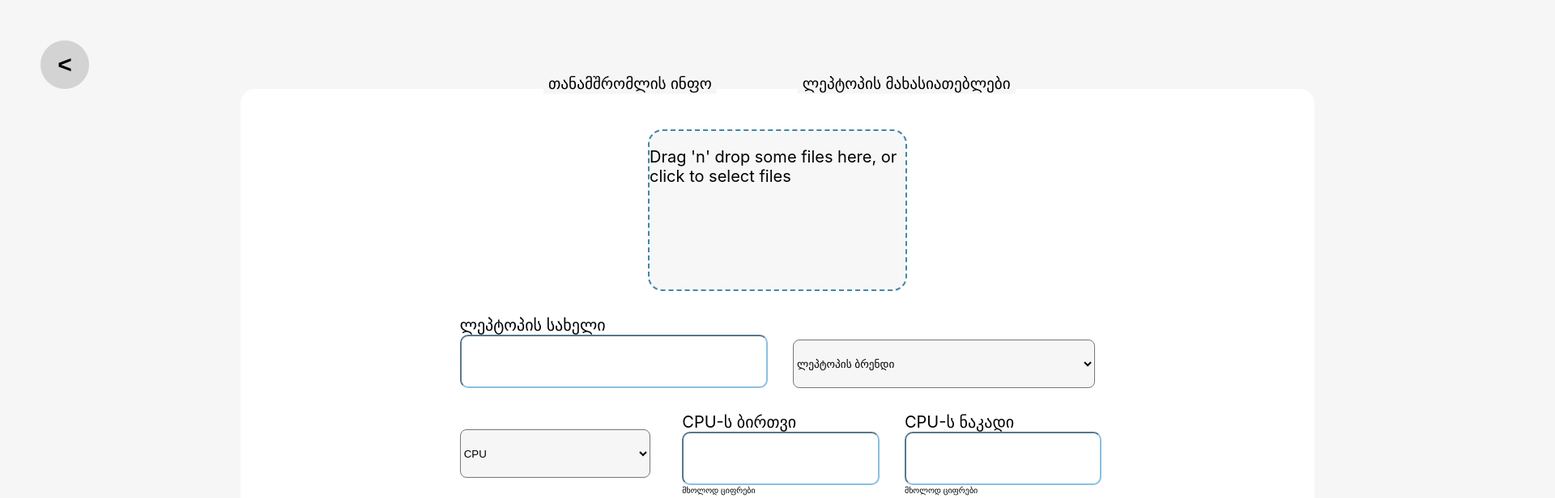
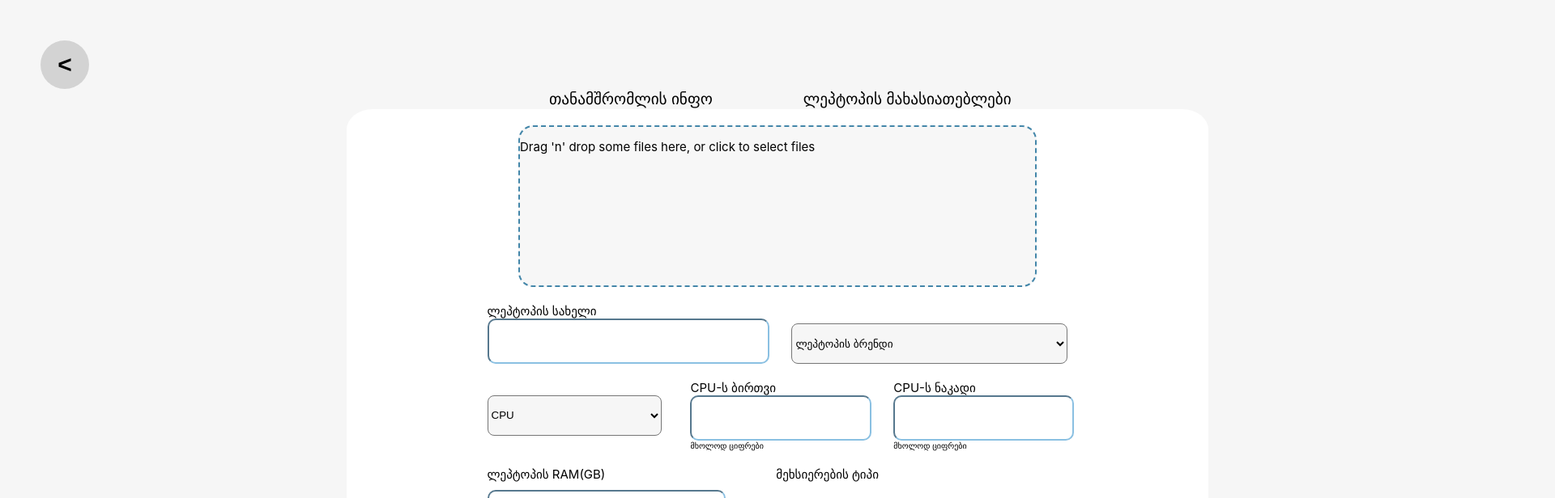
Before and after one commit to Zviad-Mikeladze/redberry-task, a React (Create React App) app: page / in a window 1280 px wide. Both pictures are taken after a click on the button "ლეპტოპის მახასიათებლები". Shown: the top 616 px of the page at 81% size, 1920 px wide, since content can reach past the window. Built offline with nearby package versions, Linux system fonts and the light colour scheme; no server answers.

Commit message:
user/laptop page switch & css update

```diff
--- a/src/App.css
+++ b/src/App.css
@@ -1,8 +1,7 @@
 main {
   position: relative;
   width: 1920px;
-  height: 1080px;
-
+  max-width: 1920px;
   background: #ffffff;
 }
 @media only screen and (max-width: 390px) {
--- a/src/comonents/LaptopForm.js
+++ b/src/comonents/LaptopForm.js
@@ -66,15 +66,15 @@ const LaptopForm = () => {
           <small>მხოლოდ ციფრები</small>
         </div>
       </div>
-      {/* <div className={classes.last}>
+      <div className={classes.last}>
         <label>ლეპტოპის მდგომარეობა</label>
-        <div>
+        <div className={classes.lastRadio}>
           <input type="radio"></input>
           <label>ახალი</label>
           <input type="radio"></input>
           <label> მეორადი</label>
         </div>
-      </div> */}
+      </div>
       <div className={classes.buttons}>
         <button className={classes.button1}>
           <b>უკან</b>
--- a/src/comonents/LaptopForm.module.css
+++ b/src/comonents/LaptopForm.module.css
@@ -1,9 +1,9 @@
 .mainInput {
-  width: 80%;
+  width: 70vw;
   display: flex;
   flex-direction: column;
   align-items: center;
-  gap: 30px;
+  gap: 20px;
 }
 small {
   font-size: 10px;
@@ -14,7 +14,7 @@ hr {
 .dropDown {
   box-sizing: border-box;
   height: 25vh;
-  width: 25vw;
+  width: 50vw;
   background: #f7f7f7;
   border: 2px dashed #4386a9;
   border-radius: 18px;
@@ -75,6 +75,8 @@ hr {
 .ramRam {
   display: flex;
   gap: 10px;
+  flex-direction: row;
+  align-items: center;
 }
 .buy {
   display: flex;
@@ -88,7 +90,21 @@ hr {
   width: 80%;
   gap: 5px;
 }
-
+.last {
+  width: 20%;
+  align-self: flex-start;
+  display: flex;
+  flex-direction: column;
+  align-items: center;
+  padding: 0 20%;
+}
+.lastRadio {
+  display: flex;
+  flex-direction: row;
+}
+.lastRadio input {
+  height: 20px;
+}
 .buttons {
   display: flex;
   flex-direction: row;
--- a/src/comonents/PersonForm.js
+++ b/src/comonents/PersonForm.js
@@ -5,6 +5,7 @@ const PersonForm = () => {
   const [teamsList, setTeamsList] = useState([]);
   const [selectedTeam, setSelectedTeam] = useState();
   const [positionsList, setPositionsList] = useState([]);
+  const [personData, setPersonData] = useState();
 
   const teamFetch = async () => {
     const response = await fetch(
@@ -63,19 +64,21 @@ const PersonForm = () => {
   };
   const positionChangeHandler = (event) => {};
 
+  const formSubmitHandler = (event) => {};
+
   return (
     <div className={classes.mainInput}>
       <div className={classes.inputFullName}>
         <div className={classes.inputName}>
           <label>სახელი</label>
           <input type="text" required />
-          <p>test2</p>
+          <small>მინიმუმ 2 სიმბოლო, ქართული ასოები</small>
         </div>
         <div className={classes.inputName}>
           {" "}
           <label>გვარი</label>
           <input type="text" required />
-          <small>test</small>
+          <small>მინიმუმ 2 სიმბოლო, ქართული ასოები</small>
         </div>
       </div>
       <select required onChange={teamsChangeHandler}>
@@ -110,11 +113,12 @@ const PersonForm = () => {
         <input required />
         <small>უნდა აკმაყოფილებდეს ქართული მობ-ნომრის ფორმატს</small>
       </div>
-
-      <button className={classes.formButton}>
-        {" "}
-        <b> შემდეგი </b>
-      </button>
+      <div className={classes.formButton}>
+        <button>
+          {" "}
+          <b> შემდეგი </b>
+        </button>
+      </div>
     </div>
   );
 };
--- a/src/comonents/PersonForm.module.css
+++ b/src/comonents/PersonForm.module.css
@@ -1,8 +1,9 @@
 .mainInput {
   display: flex;
+  width: 70vw;
   flex-direction: column;
   align-items: center;
-  gap: 30px;
+  gap: 20px;
 }
 .inputFullName {
   display: flex;
@@ -27,12 +28,17 @@
 }
 
 .formButton {
-  background-color: #62a1eb;
+  position: relative;
+  margin-left: auto;
   width: 25%;
   height: 60px;
+}
+.formButton button {
+  width: 80%;
+  height: 100%;
+  background-color: #62a1eb;
   color: #ffffff;
   border-radius: 5px;
   border: none;
   font-size: larger;
-  margin-left: 750px;
 }
--- a/src/pages/Input.js
+++ b/src/pages/Input.js
@@ -1,22 +1,39 @@
-import React from "react";
+import React, { useEffect, useState } from "react";
 import LaptopForm from "../comonents/LaptopForm";
 import PersonForm from "../comonents/PersonForm";
 import classes from "./Input.module.css";
 const Input = () => {
+  const [outputPage, setOutputPage] = useState("true");
+  const [content, setContent] = useState();
+  const buttonChangeHandler = (event) => {
+    setOutputPage(event.target.value);
+  };
+
+  useEffect(() => {
+    if (outputPage === "true") {
+      setContent(<PersonForm />);
+    }
+    if (outputPage === "false") {
+      setContent(<LaptopForm />);
+    }
+  }, [outputPage]);
+
   return (
     <div className={classes.inputMain}>
       <button className={classes.back}>
         <b> &lt;</b>{" "}
       </button>
       <div className={classes.buttons}>
-        <button>თანამშრომლის ინფო</button>
-        <button>ლეპტოპის მახასიათებლები</button>
+        <button value="true" onClick={buttonChangeHandler}>
+          თანამშრომლის ინფო
+        </button>
+        <button value="false" onClick={buttonChangeHandler}>
+          ლეპტოპის მახასიათებლები
+        </button>
       </div>
 
-      <form>
-        <LaptopForm />
-      </form>
-      <div className={classes.logo}>test</div>
+      <form>{content}</form>
+      <div className={classes.logo}></div>
     </div>
   );
 };
--- a/src/pages/Input.module.css
+++ b/src/pages/Input.module.css
@@ -3,7 +3,6 @@
   flex-direction: column;
   position: absolute;
   width: 1920px;
-  height: 1920px;
   background-color: #f6f6f6;
 }
 
@@ -22,12 +21,11 @@
 }
 
 .buttons {
-  position: absolute;
+  position: relative;
   display: flex;
   flex-direction: row;
-
-  left: 671px;
-  top: 91px;
+  left: 35%;
+  top: 5%;
   gap: 100px;
 }
 .buttons button {
@@ -43,27 +41,28 @@ form {
   display: flex;
   flex-direction: column;
   align-items: center;
-  width: 1226px;
+  width: 80vw;
   background: #ffffff;
-  border-radius: 18px;
-  font-size: 20px;
-  padding: 50px;
-  gap: 30px;
+  border-radius: 3%;
+  font-size: 15px;
+  padding: 20px;
 }
 form input {
   width: 100%;
-  height: 60px;
+  height: 50px;
   border-radius: 10px;
   border-color: #8ac0e2;
 }
 form select {
   width: 100%;
-  height: 60px;
+  height: 50px;
   border-radius: 8px;
   background-color: #f6f6f6;
 }
 
 .logo {
+  position: relative;
+  margin-top: 10px;
   align-self: center;
   background: url("../images/LOGO-10\ 2.png");
   width: 85px;
```
